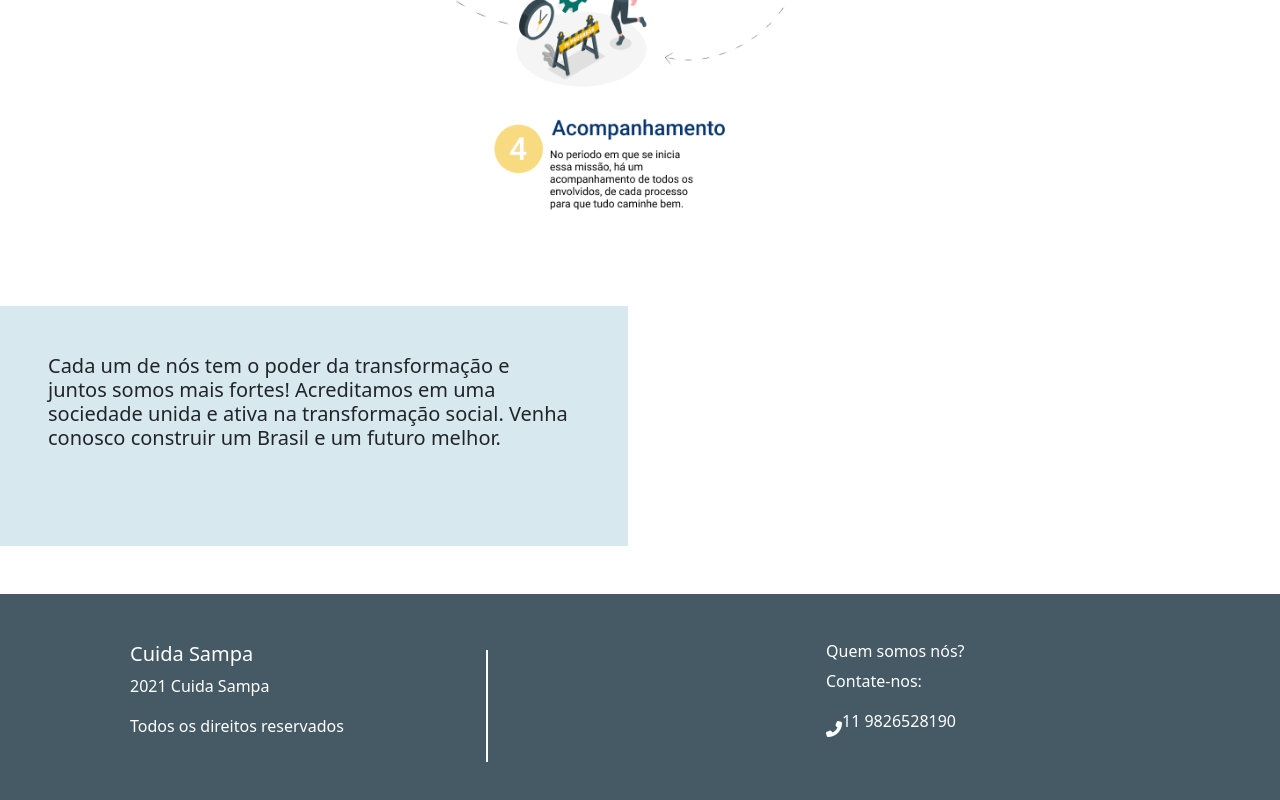
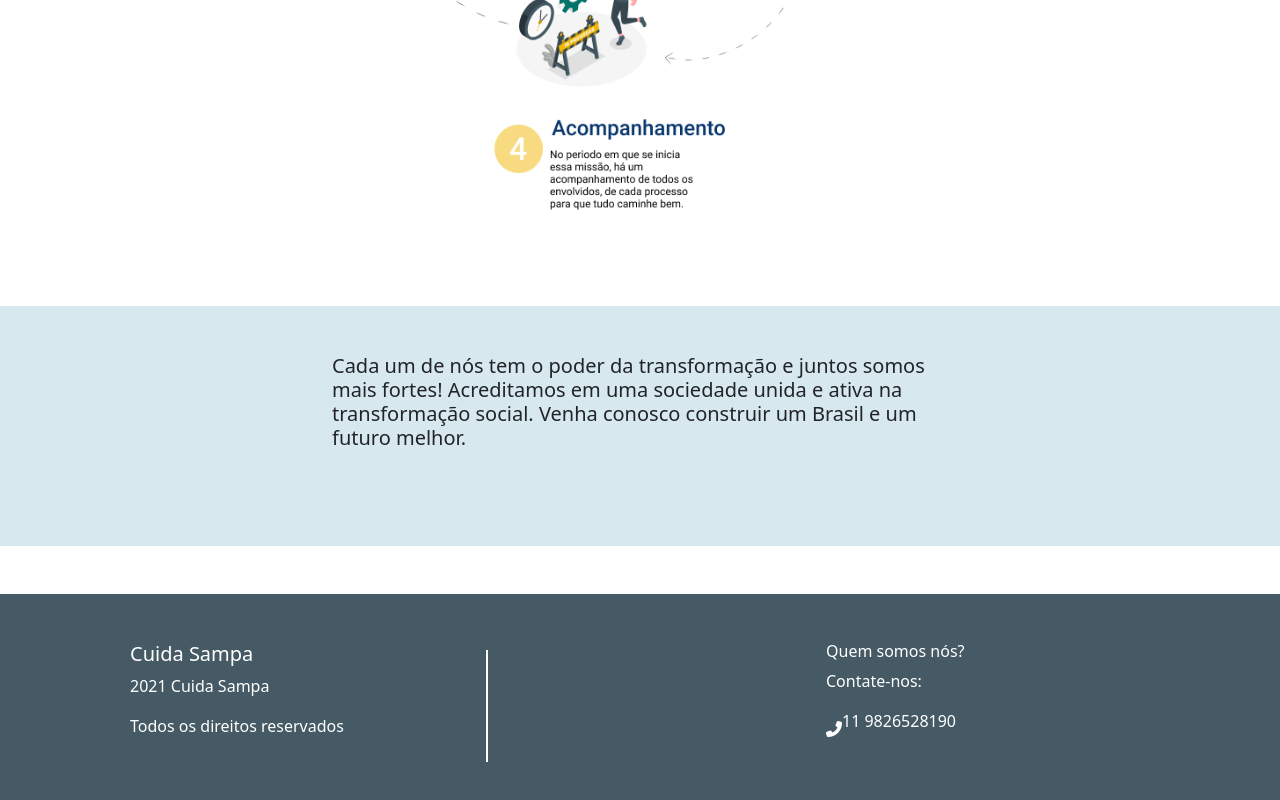
Before and after one commit to cliomaas/GS-frontend, a React (Create React App) app: page / in a window 1280 px wide. Shown: the part 1602-2402 px from the top of the page. Built offline with nearby package versions, Linux system fonts and the light colour scheme.

Commit message:
Alteração de textos

```diff
--- a/src/components/Home/index.js
+++ b/src/components/Home/index.js
@@ -64,8 +64,8 @@ export default function HomeComponent() {
           </Row>
         </div>
       </Container>
-      <Row className="p-5 my-5 div-incentivo" style={{ width: "50vw" }}>
-        <h5>
+      <Row className="p-5 my-5 div-incentivo justify-content-center">
+        <h5 style={{ width: "50vw" }}>
           Cada um de nós tem o poder da transformação e juntos somos mais
           fortes! Acreditamos em uma sociedade unida e ativa na transformação
           social. Venha conosco construir um Brasil e um futuro melhor.
--- a/src/components/Sobre/index.js
+++ b/src/components/Sobre/index.js
@@ -8,7 +8,7 @@ export default function Sobre() {
 
     return (
         <Container className="containerSobre">
-            <h1>A equipe idealizadora do projeto!</h1>
+            <h1 className="text-center">A equipe idealizadora do projeto!</h1>
             <Row style={{ height: '70vh' }} className="pt-5 row-sobre">
                 <Col lg={true} className="d-flex justify-content-center">
                     <Card style={{ width: '18rem' }} className="mb-3 card-sobre">
```
